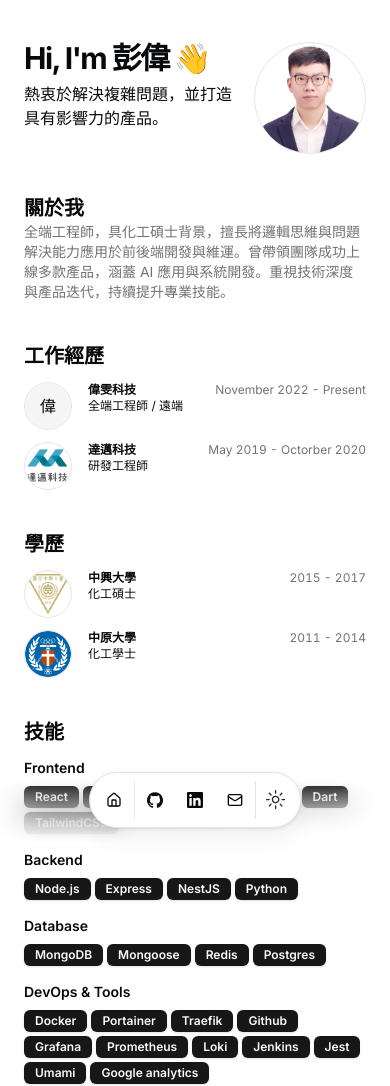
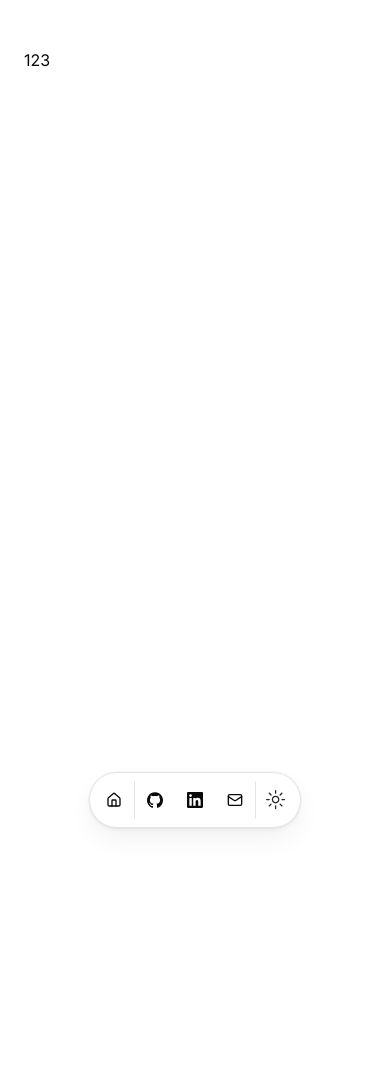
Before and after one commit to franco820711/portfolio, a Next.js app: page /portfolio/ in a window 390 px wide. Shown: the top 1086 px of the page. After the commit the page ends 844 px from the top, so only its background shows below. Built offline with nearby package versions, Linux system fonts and the light colour scheme.

Commit message:
temp commit

```diff
--- a/src/app/page.tsx
+++ b/src/app/page.tsx
@@ -12,300 +12,304 @@ import { getImagePath } from '@/lib/utils';
 
 const BLUR_FADE_DELAY = 0.04;
 
-export default function Page() {
-  return (
-    <main className="flex flex-col min-h-[100dvh] space-y-10">
-      <section id="hero">
-        <div className="mx-auto w-full max-w-2xl space-y-8">
-          <div className="gap-2 flex justify-between">
-            <div className="flex-col flex flex-1 space-y-1.5">
-              <BlurFadeText
-                delay={BLUR_FADE_DELAY}
-                className="text-3xl font-bold tracking-tighter sm:text-5xl xl:text-6xl/none"
-                yOffset={8}
-                text={`Hi, I'm ${DATA.name.split(' ')[0]} 👋`}
-              />
-              <BlurFadeText
-                className="max-w-[600px] md:text-xl"
-                delay={BLUR_FADE_DELAY}
-                text={DATA.description}
-              />
-            </div>
-            <BlurFade delay={BLUR_FADE_DELAY}>
-              <Avatar className="size-28 border">
-                <AvatarImage
-                  alt={DATA.name}
-                  src={getImagePath(DATA.avatarUrl)}
-                />
-                <AvatarFallback>{DATA.initials}</AvatarFallback>
-              </Avatar>
-            </BlurFade>
-          </div>
-        </div>
-      </section>
-      <section id="about">
-        <BlurFade delay={BLUR_FADE_DELAY * 3}>
-          <h2 className="text-xl font-bold">關於我</h2>
-        </BlurFade>
-        <BlurFade delay={BLUR_FADE_DELAY * 4}>
-          <Markdown className="prose max-w-full text-pretty font-sans text-sm text-muted-foreground dark:prose-invert">
-            {DATA.summary}
-          </Markdown>
-        </BlurFade>
-      </section>
-      <section id="work">
-        <div className="flex min-h-0 flex-col gap-y-3">
-          <BlurFade delay={BLUR_FADE_DELAY * 5}>
-            <h2 className="text-xl font-bold">工作經歷</h2>
-          </BlurFade>
-          {DATA.work.map((work, id) => (
-            <BlurFade
-              key={work.company}
-              delay={BLUR_FADE_DELAY * 6 + id * 0.05}
-            >
-              <ResumeCard
-                key={work.company}
-                logoUrl={getImagePath(work.logoUrl)}
-                altText={work.company}
-                title={work.company}
-                subtitle={work.title}
-                href={work.href}
-                badges={work.badges}
-                period={`${work.start} - ${work.end ?? 'Present'}`}
-                description={work.description}
-              />
-            </BlurFade>
-          ))}
-        </div>
-      </section>
-      <section id="education">
-        <div className="flex min-h-0 flex-col gap-y-3">
-          <BlurFade delay={BLUR_FADE_DELAY * 7}>
-            <h2 className="text-xl font-bold">學歷</h2>
-          </BlurFade>
-          {DATA.education.map((education, id) => (
-            <BlurFade
-              key={education.school}
-              delay={BLUR_FADE_DELAY * 8 + id * 0.05}
-            >
-              <ResumeCard
-                key={education.school}
-                href={education.href}
-                logoUrl={getImagePath(education.logoUrl)}
-                altText={education.school}
-                title={education.school}
-                subtitle={education.degree}
-                period={`${education.start} - ${education.end}`}
-              />
-            </BlurFade>
-          ))}
-        </div>
-      </section>
-      <section id="skills">
-        <div className="flex min-h-0 flex-col gap-y-3">
-          <BlurFade delay={BLUR_FADE_DELAY * 9}>
-            <h2 className="text-xl font-bold">技能</h2>
-          </BlurFade>
-          <div className="grid grid-cols-1 md:grid-cols-2 gap-4">
-            <BlurFade delay={BLUR_FADE_DELAY * 10}>
-              <div className="space-y-2">
-                <h3 className="text-sm font-semibold">Frontend</h3>
-                <div className="flex flex-wrap gap-1">
-                  {DATA.skills.frontend.map((skill, id) => (
-                    <Badge key={skill}>{skill}</Badge>
-                  ))}
-                </div>
-              </div>
-            </BlurFade>
-            <BlurFade delay={BLUR_FADE_DELAY * 11}>
-              <div className="space-y-2">
-                <h3 className="text-sm font-semibold">Backend</h3>
-                <div className="flex flex-wrap gap-1">
-                  {DATA.skills.backend.map((skill, id) => (
-                    <Badge key={skill}>{skill}</Badge>
-                  ))}
-                </div>
-              </div>
-            </BlurFade>
-            <BlurFade delay={BLUR_FADE_DELAY * 12}>
-              <div className="space-y-2">
-                <h3 className="text-sm font-semibold">Database</h3>
-                <div className="flex flex-wrap gap-1">
-                  {DATA.skills.database.map((skill, id) => (
-                    <Badge key={skill}>{skill}</Badge>
-                  ))}
-                </div>
-              </div>
-            </BlurFade>
-            <BlurFade delay={BLUR_FADE_DELAY * 13}>
-              <div className="space-y-2">
-                <h3 className="text-sm font-semibold">DevOps & Tools</h3>
-                <div className="flex flex-wrap gap-1">
-                  {DATA.skills.devops.map((skill, id) => (
-                    <Badge key={skill}>{skill}</Badge>
-                  ))}
-                </div>
-              </div>
-            </BlurFade>
-          </div>
-        </div>
-      </section>
-      <section id="projects">
-        <div className="space-y-12 w-full py-12">
-          <BlurFade delay={BLUR_FADE_DELAY * 11}>
-            <div className="flex flex-col items-center justify-center space-y-4 text-center">
-              <div className="space-y-2">
-                <div className="inline-block rounded-lg bg-foreground text-background px-3 py-1 text-sm">
-                  My Projects
-                </div>
-                <h2 className="text-3xl font-bold tracking-tighter sm:text-5xl">
-                  瀏覽我的作品
-                </h2>
-                <p className="text-muted-foreground md:text-xl/relaxed lg:text-base/relaxed xl:text-xl/relaxed">
-                  我的專案包含Web和Mobile APP，以下是一些我最喜歡的。
-                </p>
-              </div>
-            </div>
-          </BlurFade>
-          <div className="grid grid-cols-1 gap-3 sm:grid-cols-2 max-w-[800px] mx-auto">
-            {DATA.projects.map((project, id) => (
-              <BlurFade
-                key={project.title}
-                delay={BLUR_FADE_DELAY * 12 + id * 0.05}
-              >
-                <ProjectCard
-                  href={project.href}
-                  key={project.title}
-                  title={project.title}
-                  description={project.description}
-                  dates={project.dates}
-                  tags={project.technologies}
-                  image={project.image}
-                  video={project.video}
-                  isYoutubeVideo={project.isYoutubeVideo}
-                  links={project.links}
-                />
-              </BlurFade>
-            ))}
-          </div>
-        </div>
-      </section>
+export default function Home() {
+  return <div>123</div>;
+}
 
-      <section id="devs">
-        <div className="space-y-12 w-full py-12">
-          <BlurFade delay={BLUR_FADE_DELAY * 11}>
-            <div className="flex flex-col items-center justify-center space-y-4 text-center">
-              <div className="space-y-2">
-                <div className="inline-block rounded-lg bg-foreground text-background px-3 py-1 text-sm">
-                  In Development
-                </div>
-                <h2 className="text-3xl font-bold tracking-tighter sm:text-5xl">
-                  開發中的應用
-                </h2>
-                <p className="text-muted-foreground md:text-xl/relaxed lg:text-base/relaxed xl:text-xl/relaxed">
-                  以下是我目前在開發的應用。
-                </p>
-              </div>
-            </div>
-          </BlurFade>
-          <div className="grid grid-cols-1 gap-3 sm:grid-cols-2 max-w-[800px] mx-auto">
-            {DATA.devs.map((project, id) => (
-              <BlurFade
-                key={project.title}
-                delay={BLUR_FADE_DELAY * 12 + id * 0.05}
-              >
-                <ProjectCard
-                  href={project.href}
-                  key={project.title}
-                  title={project.title}
-                  description={project.description}
-                  dates={project.dates}
-                  tags={project.technologies}
-                  image={getImagePath(project.image)}
-                  video={project.video}
-                  isYoutubeVideo={project.isYoutubeVideo}
-                  links={project.links}
-                />
-              </BlurFade>
-            ))}
-          </div>
-        </div>
-      </section>
+// export default function Page() {
+//   return (
+//     <main className="flex flex-col min-h-[100dvh] space-y-10">
+//       <section id="hero">
+//         <div className="mx-auto w-full max-w-2xl space-y-8">
+//           <div className="gap-2 flex justify-between">
+//             <div className="flex-col flex flex-1 space-y-1.5">
+//               <BlurFadeText
+//                 delay={BLUR_FADE_DELAY}
+//                 className="text-3xl font-bold tracking-tighter sm:text-5xl xl:text-6xl/none"
+//                 yOffset={8}
+//                 text={`Hi, I'm ${DATA.name.split(' ')[0]} 👋`}
+//               />
+//               <BlurFadeText
+//                 className="max-w-[600px] md:text-xl"
+//                 delay={BLUR_FADE_DELAY}
+//                 text={DATA.description}
+//               />
+//             </div>
+//             <BlurFade delay={BLUR_FADE_DELAY}>
+//               <Avatar className="size-28 border">
+//                 <AvatarImage
+//                   alt={DATA.name}
+//                   src={getImagePath(DATA.avatarUrl)}
+//                 />
+//                 <AvatarFallback>{DATA.initials}</AvatarFallback>
+//               </Avatar>
+//             </BlurFade>
+//           </div>
+//         </div>
+//       </section>
+//       <section id="about">
+//         <BlurFade delay={BLUR_FADE_DELAY * 3}>
+//           <h2 className="text-xl font-bold">關於我</h2>
+//         </BlurFade>
+//         <BlurFade delay={BLUR_FADE_DELAY * 4}>
+//           <Markdown className="prose max-w-full text-pretty font-sans text-sm text-muted-foreground dark:prose-invert">
+//             {DATA.summary}
+//           </Markdown>
+//         </BlurFade>
+//       </section>
+//       <section id="work">
+//         <div className="flex min-h-0 flex-col gap-y-3">
+//           <BlurFade delay={BLUR_FADE_DELAY * 5}>
+//             <h2 className="text-xl font-bold">工作經歷</h2>
+//           </BlurFade>
+//           {DATA.work.map((work, id) => (
+//             <BlurFade
+//               key={work.company}
+//               delay={BLUR_FADE_DELAY * 6 + id * 0.05}
+//             >
+//               <ResumeCard
+//                 key={work.company}
+//                 logoUrl={getImagePath(work.logoUrl)}
+//                 altText={work.company}
+//                 title={work.company}
+//                 subtitle={work.title}
+//                 href={work.href}
+//                 badges={work.badges}
+//                 period={`${work.start} - ${work.end ?? 'Present'}`}
+//                 description={work.description}
+//               />
+//             </BlurFade>
+//           ))}
+//         </div>
+//       </section>
+//       <section id="education">
+//         <div className="flex min-h-0 flex-col gap-y-3">
+//           <BlurFade delay={BLUR_FADE_DELAY * 7}>
+//             <h2 className="text-xl font-bold">學歷</h2>
+//           </BlurFade>
+//           {DATA.education.map((education, id) => (
+//             <BlurFade
+//               key={education.school}
+//               delay={BLUR_FADE_DELAY * 8 + id * 0.05}
+//             >
+//               <ResumeCard
+//                 key={education.school}
+//                 href={education.href}
+//                 logoUrl={getImagePath(education.logoUrl)}
+//                 altText={education.school}
+//                 title={education.school}
+//                 subtitle={education.degree}
+//                 period={`${education.start} - ${education.end}`}
+//               />
+//             </BlurFade>
+//           ))}
+//         </div>
+//       </section>
+//       <section id="skills">
+//         <div className="flex min-h-0 flex-col gap-y-3">
+//           <BlurFade delay={BLUR_FADE_DELAY * 9}>
+//             <h2 className="text-xl font-bold">技能</h2>
+//           </BlurFade>
+//           <div className="grid grid-cols-1 md:grid-cols-2 gap-4">
+//             <BlurFade delay={BLUR_FADE_DELAY * 10}>
+//               <div className="space-y-2">
+//                 <h3 className="text-sm font-semibold">Frontend</h3>
+//                 <div className="flex flex-wrap gap-1">
+//                   {DATA.skills.frontend.map((skill, id) => (
+//                     <Badge key={skill}>{skill}</Badge>
+//                   ))}
+//                 </div>
+//               </div>
+//             </BlurFade>
+//             <BlurFade delay={BLUR_FADE_DELAY * 11}>
+//               <div className="space-y-2">
+//                 <h3 className="text-sm font-semibold">Backend</h3>
+//                 <div className="flex flex-wrap gap-1">
+//                   {DATA.skills.backend.map((skill, id) => (
+//                     <Badge key={skill}>{skill}</Badge>
+//                   ))}
+//                 </div>
+//               </div>
+//             </BlurFade>
+//             <BlurFade delay={BLUR_FADE_DELAY * 12}>
+//               <div className="space-y-2">
+//                 <h3 className="text-sm font-semibold">Database</h3>
+//                 <div className="flex flex-wrap gap-1">
+//                   {DATA.skills.database.map((skill, id) => (
+//                     <Badge key={skill}>{skill}</Badge>
+//                   ))}
+//                 </div>
+//               </div>
+//             </BlurFade>
+//             <BlurFade delay={BLUR_FADE_DELAY * 13}>
+//               <div className="space-y-2">
+//                 <h3 className="text-sm font-semibold">DevOps & Tools</h3>
+//                 <div className="flex flex-wrap gap-1">
+//                   {DATA.skills.devops.map((skill, id) => (
+//                     <Badge key={skill}>{skill}</Badge>
+//                   ))}
+//                 </div>
+//               </div>
+//             </BlurFade>
+//           </div>
+//         </div>
+//       </section>
+//       <section id="projects">
+//         <div className="space-y-12 w-full py-12">
+//           <BlurFade delay={BLUR_FADE_DELAY * 11}>
+//             <div className="flex flex-col items-center justify-center space-y-4 text-center">
+//               <div className="space-y-2">
+//                 <div className="inline-block rounded-lg bg-foreground text-background px-3 py-1 text-sm">
+//                   My Projects
+//                 </div>
+//                 <h2 className="text-3xl font-bold tracking-tighter sm:text-5xl">
+//                   瀏覽我的作品
+//                 </h2>
+//                 <p className="text-muted-foreground md:text-xl/relaxed lg:text-base/relaxed xl:text-xl/relaxed">
+//                   我的專案包含Web和Mobile APP，以下是一些我最喜歡的。
+//                 </p>
+//               </div>
+//             </div>
+//           </BlurFade>
+//           <div className="grid grid-cols-1 gap-3 sm:grid-cols-2 max-w-[800px] mx-auto">
+//             {DATA.projects.map((project, id) => (
+//               <BlurFade
+//                 key={project.title}
+//                 delay={BLUR_FADE_DELAY * 12 + id * 0.05}
+//               >
+//                 <ProjectCard
+//                   href={project.href}
+//                   key={project.title}
+//                   title={project.title}
+//                   description={project.description}
+//                   dates={project.dates}
+//                   tags={project.technologies}
+//                   image={project.image}
+//                   video={project.video}
+//                   isYoutubeVideo={project.isYoutubeVideo}
+//                   links={project.links}
+//                 />
+//               </BlurFade>
+//             ))}
+//           </div>
+//         </div>
+//       </section>
 
-      {/* <section id="hackathons">
-        <div className="space-y-12 w-full py-12">
-          <BlurFade delay={BLUR_FADE_DELAY * 13}>
-            <div className="flex flex-col items-center justify-center space-y-4 text-center">
-              <div className="space-y-2">
-                <div className="inline-block rounded-lg bg-foreground text-background px-3 py-1 text-sm">
-                  Hackathons
-                </div>
-                <h2 className="text-3xl font-bold tracking-tighter sm:text-5xl">
-                  I like building things
-                </h2>
-                <p className="text-muted-foreground md:text-xl/relaxed lg:text-base/relaxed xl:text-xl/relaxed">
-                  During my time in university, I attended{" "}
-                  {DATA.hackathons.length}+ hackathons. People from around the
-                  country would come together and build incredible things in 2-3
-                  days. It was eye-opening to see the endless possibilities
-                  brought to life by a group of motivated and passionate
-                  individuals.
-                </p>
-              </div>
-            </div>
-          </BlurFade>
-          <BlurFade delay={BLUR_FADE_DELAY * 14}>
-            <ul className="mb-4 ml-4 divide-y divide-dashed border-l">
-              {DATA.hackathons.map((project, id) => (
-                <BlurFade
-                  key={project.title + project.dates}
-                  delay={BLUR_FADE_DELAY * 15 + id * 0.05}
-                >
-                  <HackathonCard
-                    title={project.title}
-                    description={project.description}
-                    location={project.location}
-                    dates={project.dates}
-                    image={getImagePath(project.image)}
-                    links={project.links}
-                  />
-                </BlurFade>
-              ))}
-            </ul>
-          </BlurFade>
-        </div>
-      </section> */}
-      <section id="contact">
-        <div className="grid items-center justify-center gap-4 px-4 text-center md:px-6 w-full py-12">
-          <BlurFade delay={BLUR_FADE_DELAY * 16}>
-            <div className="space-y-3">
-              <div className="inline-block rounded-lg bg-foreground text-background px-3 py-1 text-sm">
-                Contact
-              </div>
-              <h2 className="text-3xl font-bold tracking-tighter sm:text-5xl">
-                聯絡我
-              </h2>
-              <p className="mx-auto max-w-[600px] text-muted-foreground md:text-xl/relaxed lg:text-base/relaxed xl:text-xl/relaxed">
-                想跟我聯繫嗎？只要發送一條訊息至我的
-                <Link
-                  href={DATA.contact.social.LinkedIn.url}
-                  className="text-blue-500 hover:underline"
-                >
-                  {` LinkedIn `}
-                </Link>
-                或
-                <Link
-                  href={`mailto:${DATA.contact.email}`}
-                  className="text-blue-500 hover:underline"
-                >
-                  {` ${DATA.contact.email} `}
-                </Link>
-                我就會回應。請不要發送任何廣告或不雅訊息。
-              </p>
-            </div>
-          </BlurFade>
-        </div>
-      </section>
-    </main>
-  );
-}
+//       <section id="devs">
+//         <div className="space-y-12 w-full py-12">
+//           <BlurFade delay={BLUR_FADE_DELAY * 11}>
+//             <div className="flex flex-col items-center justify-center space-y-4 text-center">
+//               <div className="space-y-2">
+//                 <div className="inline-block rounded-lg bg-foreground text-background px-3 py-1 text-sm">
+//                   In Development
+//                 </div>
+//                 <h2 className="text-3xl font-bold tracking-tighter sm:text-5xl">
+//                   開發中的應用
+//                 </h2>
+//                 <p className="text-muted-foreground md:text-xl/relaxed lg:text-base/relaxed xl:text-xl/relaxed">
+//                   以下是我目前在開發的應用。
+//                 </p>
+//               </div>
+//             </div>
+//           </BlurFade>
+//           <div className="grid grid-cols-1 gap-3 sm:grid-cols-2 max-w-[800px] mx-auto">
+//             {DATA.devs.map((project, id) => (
+//               <BlurFade
+//                 key={project.title}
+//                 delay={BLUR_FADE_DELAY * 12 + id * 0.05}
+//               >
+//                 <ProjectCard
+//                   href={project.href}
+//                   key={project.title}
+//                   title={project.title}
+//                   description={project.description}
+//                   dates={project.dates}
+//                   tags={project.technologies}
+//                   image={getImagePath(project.image)}
+//                   video={project.video}
+//                   isYoutubeVideo={project.isYoutubeVideo}
+//                   links={project.links}
+//                 />
+//               </BlurFade>
+//             ))}
+//           </div>
+//         </div>
+//       </section>
+
+//       {/* <section id="hackathons">
+//         <div className="space-y-12 w-full py-12">
+//           <BlurFade delay={BLUR_FADE_DELAY * 13}>
+//             <div className="flex flex-col items-center justify-center space-y-4 text-center">
+//               <div className="space-y-2">
+//                 <div className="inline-block rounded-lg bg-foreground text-background px-3 py-1 text-sm">
+//                   Hackathons
+//                 </div>
+//                 <h2 className="text-3xl font-bold tracking-tighter sm:text-5xl">
+//                   I like building things
+//                 </h2>
+//                 <p className="text-muted-foreground md:text-xl/relaxed lg:text-base/relaxed xl:text-xl/relaxed">
+//                   During my time in university, I attended{" "}
+//                   {DATA.hackathons.length}+ hackathons. People from around the
+//                   country would come together and build incredible things in 2-3
+//                   days. It was eye-opening to see the endless possibilities
+//                   brought to life by a group of motivated and passionate
+//                   individuals.
+//                 </p>
+//               </div>
+//             </div>
+//           </BlurFade>
+//           <BlurFade delay={BLUR_FADE_DELAY * 14}>
+//             <ul className="mb-4 ml-4 divide-y divide-dashed border-l">
+//               {DATA.hackathons.map((project, id) => (
+//                 <BlurFade
+//                   key={project.title + project.dates}
+//                   delay={BLUR_FADE_DELAY * 15 + id * 0.05}
+//                 >
+//                   <HackathonCard
+//                     title={project.title}
+//                     description={project.description}
+//                     location={project.location}
+//                     dates={project.dates}
+//                     image={getImagePath(project.image)}
+//                     links={project.links}
+//                   />
+//                 </BlurFade>
+//               ))}
+//             </ul>
+//           </BlurFade>
+//         </div>
+//       </section> */}
+//       <section id="contact">
+//         <div className="grid items-center justify-center gap-4 px-4 text-center md:px-6 w-full py-12">
+//           <BlurFade delay={BLUR_FADE_DELAY * 16}>
+//             <div className="space-y-3">
+//               <div className="inline-block rounded-lg bg-foreground text-background px-3 py-1 text-sm">
+//                 Contact
+//               </div>
+//               <h2 className="text-3xl font-bold tracking-tighter sm:text-5xl">
+//                 聯絡我
+//               </h2>
+//               <p className="mx-auto max-w-[600px] text-muted-foreground md:text-xl/relaxed lg:text-base/relaxed xl:text-xl/relaxed">
+//                 想跟我聯繫嗎？只要發送一條訊息至我的
+//                 <Link
+//                   href={DATA.contact.social.LinkedIn.url}
+//                   className="text-blue-500 hover:underline"
+//                 >
+//                   {` LinkedIn `}
+//                 </Link>
+//                 或
+//                 <Link
+//                   href={`mailto:${DATA.contact.email}`}
+//                   className="text-blue-500 hover:underline"
+//                 >
+//                   {` ${DATA.contact.email} `}
+//                 </Link>
+//                 我就會回應。請不要發送任何廣告或不雅訊息。
+//               </p>
+//             </div>
+//           </BlurFade>
+//         </div>
+//       </section>
+//     </main>
+//   );
+// }
--- a/src/components/mode-toggle.tsx
+++ b/src/components/mode-toggle.tsx
@@ -14,6 +14,7 @@ export function ModeToggle() {
       size="icon"
       className="px-2"
       onClick={() => setTheme(theme === "dark" ? "light" : "dark")}
+      asChild={false}
     >
       <SunIcon className="h-[1.2rem] w-[1.2rem] text-neutral-800 dark:hidden dark:text-neutral-200" />
       <MoonIcon className="hidden h-[1.2rem] w-[1.2rem] text-neutral-800 dark:block dark:text-neutral-200" />
--- a/src/data/resume.tsx
+++ b/src/data/resume.tsx
@@ -95,7 +95,7 @@ export const DATA = {
       logoUrl: '',
       start: 'November 2022',
       end: 'Present',
-      description: `- 領導 2 人團隊開發多個全端專案 (4+)，涵蓋網頁應用、行動應用與 AI 應用，建立可重用元件庫，提升 40% 開發效率。\n- 實踐 Clean Code 原則，建立模組化設計模式，維護成本降低。\n- 使用 Jira、Trello 進行敏捷開發管理，優化工作流程與 Code Review 制度，確保程式碼品質`,
+      description: `- 領導 2 人團隊開發多個全端專案 (4+)，涵蓋網頁應用、行動應用與 AI 應用，建立可重用元件庫，提升開發效率。\n- 實踐 Clean Code 原則，建立後端模組化設計模式，維護成本降低。\n- 使用 Jira、Trello 進行開發管理，優化工作流程與 確保程式碼品質。`,
     },
     {
       company: '達邁科技',
```
Also changed, not shown: src/app/layout.tsx (+19 -19 lines), 1 other file (tests, documents, lock files or other folders).
